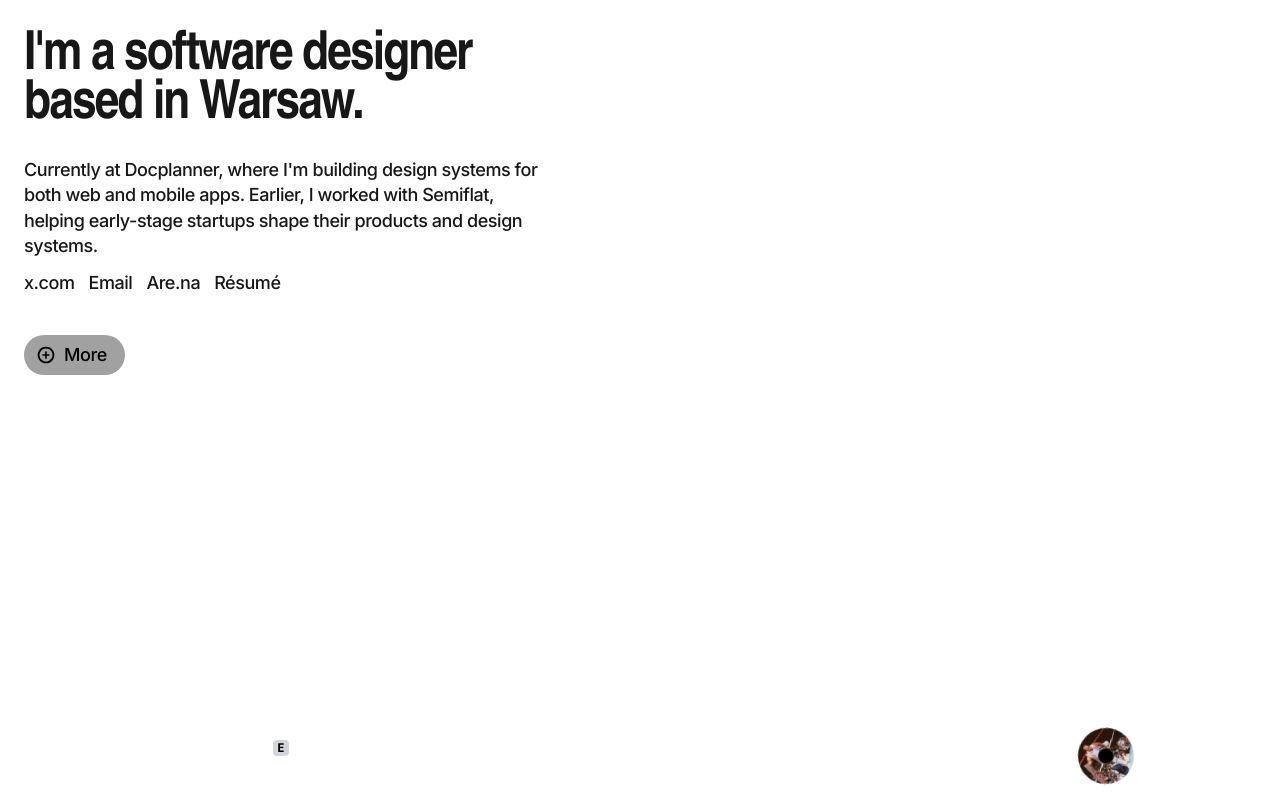
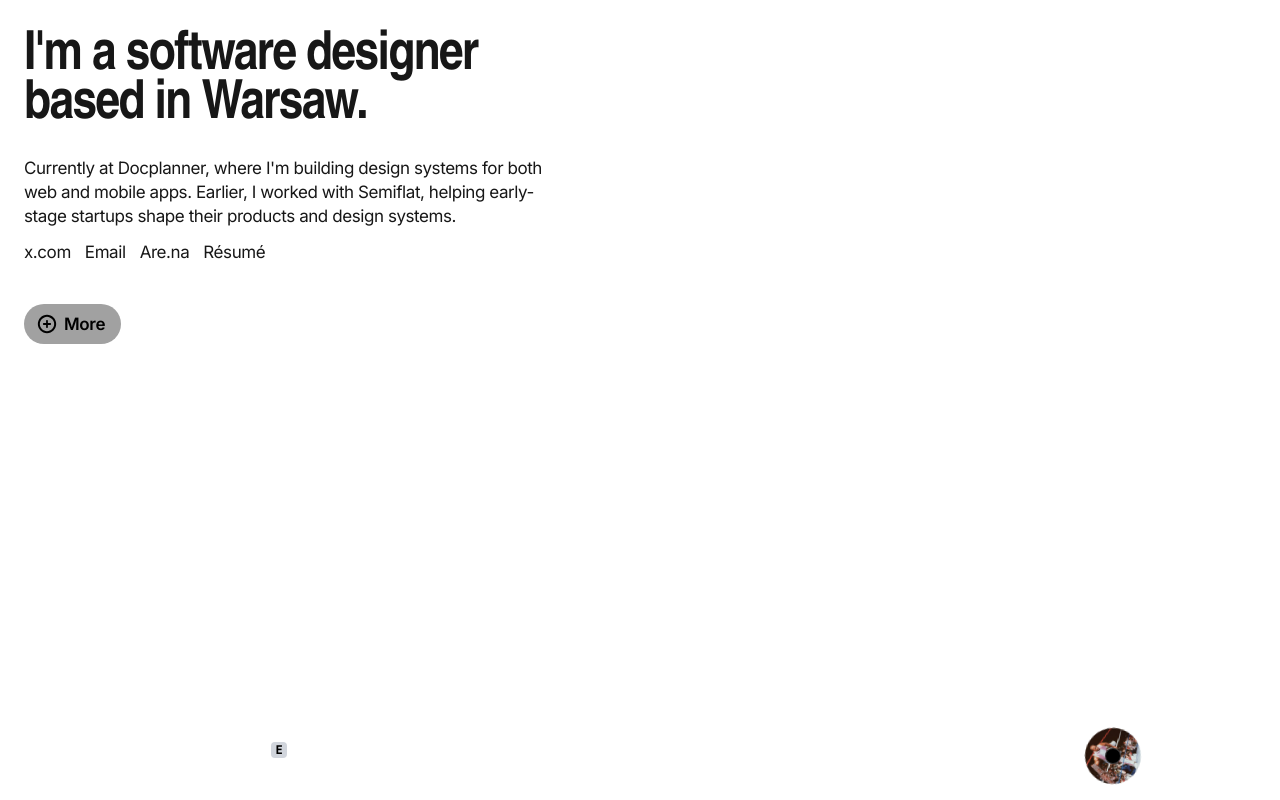
Before and after one commit to rafalziolek/portfolio, a Next.js app: page / in a window 1280 px wide. Built offline with nearby package versions, Linux system fonts and the light colour scheme.

Commit message:
typography tweaks

```diff
--- a/app/about/page.tsx
+++ b/app/about/page.tsx
@@ -16,13 +16,13 @@ export default function About() {
 
         {/* Center Column */}
         <div className="text flex flex-col items-center justify-center pt-40">
-          <h1 className="font-gyre-heros pb-9 text-[3.375rem] leading-[1em] tracking-[-0.035em]">
+          <h1 className="font-gyre-heros pb-9 text-[3.375rem] leading-[1em] tracking-[-0.03em]">
             Hi, I’m Rafal, a self-taught software designer and developer
           </h1>
 
           <div className="flex flex-col gap-24">
             <div className="flex flex-col gap-9">
-              <p className="text-lg leading-[1.5em] font-medium tracking-tight">
+              <p className="text-lg leading-[1.5em] tracking-tight">
                 Currently at Docplanner, where I'm building design systems for both web and mobile
                 apps. Earlier, I worked with Semiflat, helping early-stage startups shape their
                 products and design systems.
--- a/app/globals.css
+++ b/app/globals.css
@@ -11,6 +11,9 @@
   --font-sans: var(--font-inter);
   --font-gyre-heros: var(--font-gyre-heros);
   --animate-spin-slow: spin 7s linear infinite;
+  --text-lg: 1.0625rem;
+  --text-md: 0.9375rem;
+  --font-weight-medium: 520;
 }
 
 @media (prefers-color-scheme: dark) {
--- a/app/page.tsx
+++ b/app/page.tsx
@@ -4,11 +4,11 @@ import CursorFollower2 from '@components/CursorFollower2';
 export default function Home() {
   return (
     <div data-hide-cursor className="align-start flex max-w-[580px] flex-col justify-start p-6">
-      <h1 className="font-gyre-heros pb-9 text-[3.375rem] leading-[0.9em] tracking-[-0.035em]">
+      <h1 className="font-gyre-heros pb-9 text-[3.375rem] leading-[0.9em] tracking-[-0.03em]">
         I'm a software designer based in Warsaw.
       </h1>
       <div className="flex flex-col pb-10">
-        <p className="text-lg leading-[1.4em] font-medium tracking-tight">
+        <p className="text-lg leading-[1.4em] tracking-tight">
           Currently at Docplanner, where I'm building design systems for both web and mobile apps.
           Earlier, I worked with Semiflat, helping early-stage startups shape their products and
           design systems.
@@ -16,25 +16,25 @@ export default function Home() {
 
         <div className="flex gap-3.5 pt-3">
           <a
-            className="text-lg leading-[1.4em] font-medium tracking-tight underline decoration-white/40 decoration-dotted decoration-1 underline-offset-4"
+            className="text-lg leading-[1.4em] tracking-tight underline decoration-white/40 decoration-dotted decoration-1 underline-offset-4"
             href="x.com/rafal_ziolek"
           >
             x.com
           </a>
           <a
-            className="text-lg leading-[1.4em] font-medium tracking-tight underline decoration-white/40 decoration-dotted decoration-1 underline-offset-4"
+            className="text-lg leading-[1.4em] tracking-tight underline decoration-white/40 decoration-dotted decoration-1 underline-offset-4"
             href="mailto:rafal.ziolek@icloud.com"
           >
             Email
           </a>
           <a
-            className="text-lg leading-[1.4em] font-medium tracking-tight underline decoration-white/40 decoration-dotted decoration-1 underline-offset-5"
+            className="text-lg leading-[1.4em] tracking-tight underline decoration-white/40 decoration-dotted decoration-1 underline-offset-5"
             href="https://arena.co/rafal-ziolek"
           >
             Are.na
           </a>
           <a
-            className="text-lg leading-[1.4em] font-medium tracking-tight underline decoration-white/40 decoration-dotted decoration-1 underline-offset-4"
+            className="text-lg leading-[1.4em] tracking-tight underline decoration-white/40 decoration-dotted decoration-1 underline-offset-4"
             href="https://rafal-ziolek.github.io/resume.pdf"
           >
             Résumé
--- a/components/Button.tsx
+++ b/components/Button.tsx
@@ -26,13 +26,13 @@ const Button: React.FC<ButtonProps> = ({
 
   const commonClasses = `flex h-10 ${
     label ? 'w-fit px-3' : 'w-10 px-0'
-  } items-center justify-center gap-0.5 rounded-full text-lg font-medium -tracking-[0.02em] transition-all ease-out hover:bg-neutral-300 active:scale-97 ${variants[variant]} ${className} `;
+  } items-center justify-center gap-0.5 leading-none rounded-full text-lg font-medium -tracking-[0.02em] transition-all ease-out hover:bg-neutral-300 active:scale-96 ${variants[variant]} ${className} `;
 
   const content = (
     <>
-      {iconStart && <Icon name={iconStart} size={20} />}
-      {label && <span className="px-1.5">{label}</span>}
-      {iconEnd && <Icon name={iconEnd} size={20} />}
+      {iconStart && <Icon name={iconStart} size={22} />}
+      {label && <span className="px-1">{label}</span>}
+      {iconEnd && <Icon name={iconEnd} size={22} />}
     </>
   );
 
```
